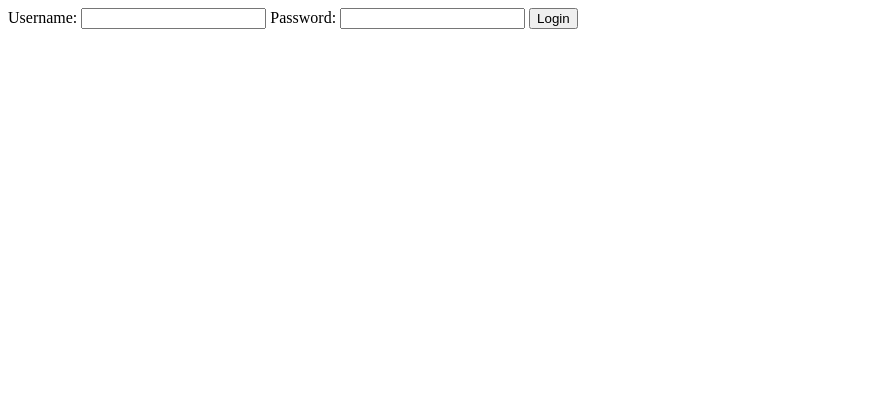
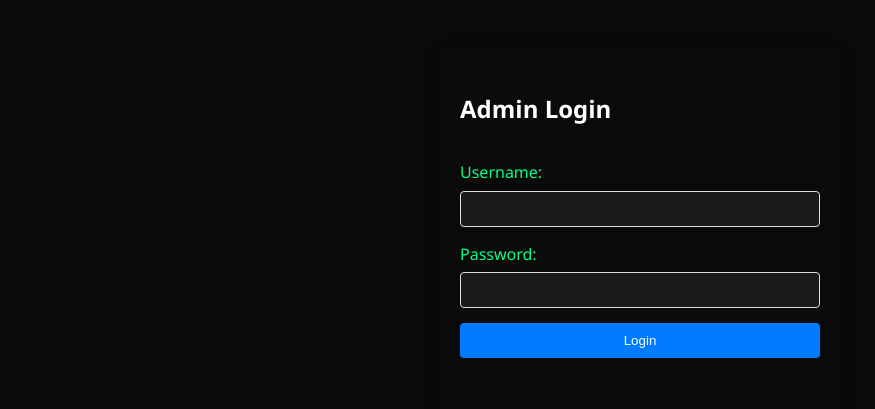
Before and after one commit to bigdady71/Salameh-cargo, a PHP site: page /login.php in a window 1280 px wide. Shown: the top 409 px of the page, without its empty margins (0-875 px from the left). Run offline with PHP 8.4, Linux system fonts and the light colour scheme.

Commit message:
initial commit 6

```diff
--- a/admin/login.php
+++ b/admin/login.php
@@ -2,26 +2,139 @@
 require_once __DIR__ . '/../includes/db.php';
 require_once __DIR__ . '/../includes/auth.php';
 
+$error_message = '';
+$MAX_ATTEMPTS = 5;
+$LOCKOUT_DURATION = 30; // minutes
+
 if ($_SERVER['REQUEST_METHOD'] === 'POST') {
-    $username = $_POST['username'];
-    $password = $_POST['password'];
-    $stmt = $pdo->prepare('SELECT admin_id, password_hash FROM admins WHERE username = ?');
+    $username = $_POST['username'] ?? '';
+    $password = $_POST['password'] ?? '';
+
+    // Get admin details including security fields
+    $stmt = $pdo->prepare('SELECT admin_id, password_hash, failed_attempts, locked_until, is_active FROM admins WHERE username = ?');
     $stmt->execute([$username]);
     $admin = $stmt->fetch();
-    if ($admin && password_verify($password, $admin['password_hash'])) {
-        $_SESSION['admin_id'] = $admin['admin_id'];
-        header('Location: index.php');
-        exit;
+
+    if ($admin) {
+        // Check if account is active
+        if (!$admin['is_active']) {
+            $error_message = 'Account is deactivated. Please contact a superadmin.';
+        }
+        // Check if account is locked
+        elseif ($admin['locked_until'] && new DateTime($admin['locked_until']) > new DateTime()) {
+            $error_message = 'Account is temporarily locked. Please try again later.';
+        }
+        // Verify password and handle attempts
+        elseif (password_verify($password, $admin['password_hash'])) {
+            // Reset failed attempts and update last login
+            $stmt = $pdo->prepare('UPDATE admins SET failed_attempts = 0, locked_until = NULL, last_login_at = CURRENT_TIMESTAMP WHERE admin_id = ?');
+            $stmt->execute([$admin['admin_id']]);
+
+            // Start session
+            $_SESSION['admin_id'] = $admin['admin_id'];
+            header('Location: index.php');
+            exit;
+        } else {
+            // Increment failed attempts
+            $failed_attempts = $admin['failed_attempts'] + 1;
+
+            // Lock account if max attempts reached
+            $locked_until = $failed_attempts >= $MAX_ATTEMPTS ?
+                (new DateTime())->modify("+{$LOCKOUT_DURATION} minutes")->format('Y-m-d H:i:s') :
+                null;
+
+            $stmt = $pdo->prepare('UPDATE admins SET failed_attempts = ?, locked_until = ? WHERE admin_id = ?');
+            $stmt->execute([$failed_attempts, $locked_until, $admin['admin_id']]);
+
+            if ($locked_until) {
+                $error_message = 'Too many failed attempts. Account locked for ' . $LOCKOUT_DURATION . ' minutes.';
+            } else {
+                $remaining_attempts = $MAX_ATTEMPTS - $failed_attempts;
+                $error_message = 'Invalid password. ' . $remaining_attempts . ' attempts remaining.';
+            }
+        }
     } else {
-        echo 'Invalid credentials';
+        // Generic message to avoid username enumeration
+        $error_message = 'Invalid credentials';
     }
 }
 ?>
 
-<form method='post'>
-    <label for='username'>Username:</label>
-    <input type='text' id='username' name='username' required>
-    <label for='password'>Password:</label>
-    <input type='password' id='password' name='password' required>
-    <button type='submit'>Login</button>
-</form>
+<!DOCTYPE html>
+<html>
+
+<head>
+    <title>Admin Login - Salameh Cargo</title>
+    <link rel="stylesheet" href="../assets/css/styles.css">
+    <style>
+        .login-container {
+            max-width: 400px;
+            margin: 50px auto;
+            padding: 20px;
+            border-radius: 8px;
+            box-shadow: 0 0 20px rgba(0, 0, 0, 0.1);
+        }
+
+        .error-message {
+            color: #dc3545;
+            margin-bottom: 15px;
+            padding: 10px;
+            border-radius: 4px;
+            background-color: rgba(220, 53, 69, 0.1);
+        }
+
+        .form-group {
+            margin-bottom: 15px;
+        }
+
+        .form-group label {
+            display: block;
+            margin-bottom: 5px;
+        }
+
+        .form-group input {
+            width: 100%;
+            padding: 8px;
+            border: 1px solid #ddd;
+            border-radius: 4px;
+        }
+
+        button[type="submit"] {
+            width: 100%;
+            padding: 10px;
+            background: #007bff;
+            color: white;
+            border: none;
+            border-radius: 4px;
+            cursor: pointer;
+        }
+
+        button[type="submit"]:hover {
+            background: #0056b3;
+        }
+    </style>
+</head>
+
+<body>
+    <div class="login-container">
+        <h2>Admin Login</h2>
+        <?php if ($error_message): ?>
+            <div class="error-message">
+                <?php echo htmlspecialchars($error_message); ?>
+            </div>
+        <?php endif; ?>
+        <form method="post">
+            <div class="form-group">
+                <label for="username">Username:</label>
+                <input type="text" id="username" name="username" required>
+            </div>
+            <div class="form-group">
+                <label for="password">Password:</label>
+                <input type="password" id="password" name="password" required>
+            </div>
+            <button type="submit">Login</button>
+        </form>
+    </div>
+</body>
+
+</html>
```
Also changed, not shown: database/schema.sql (+116 -49 lines).
